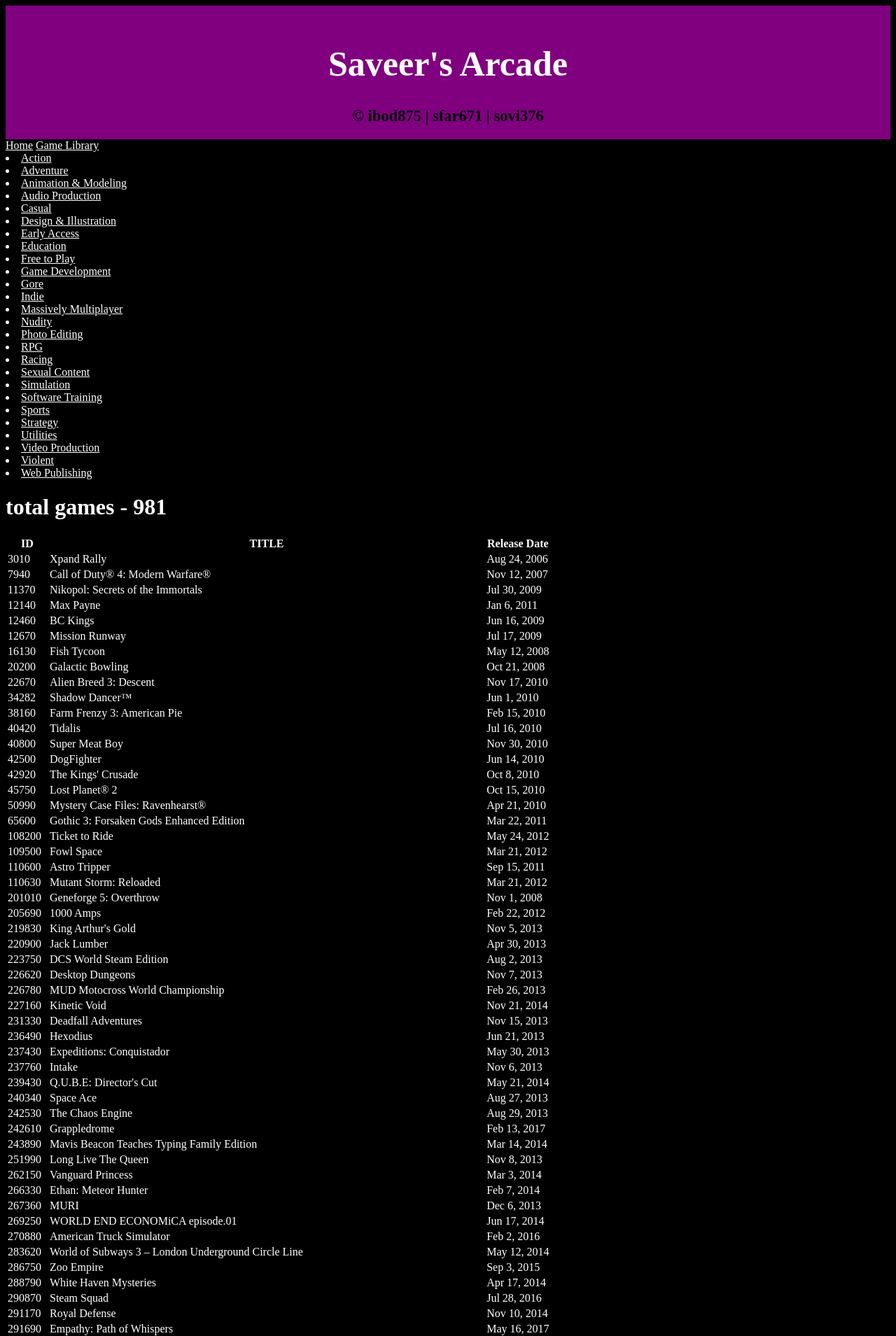
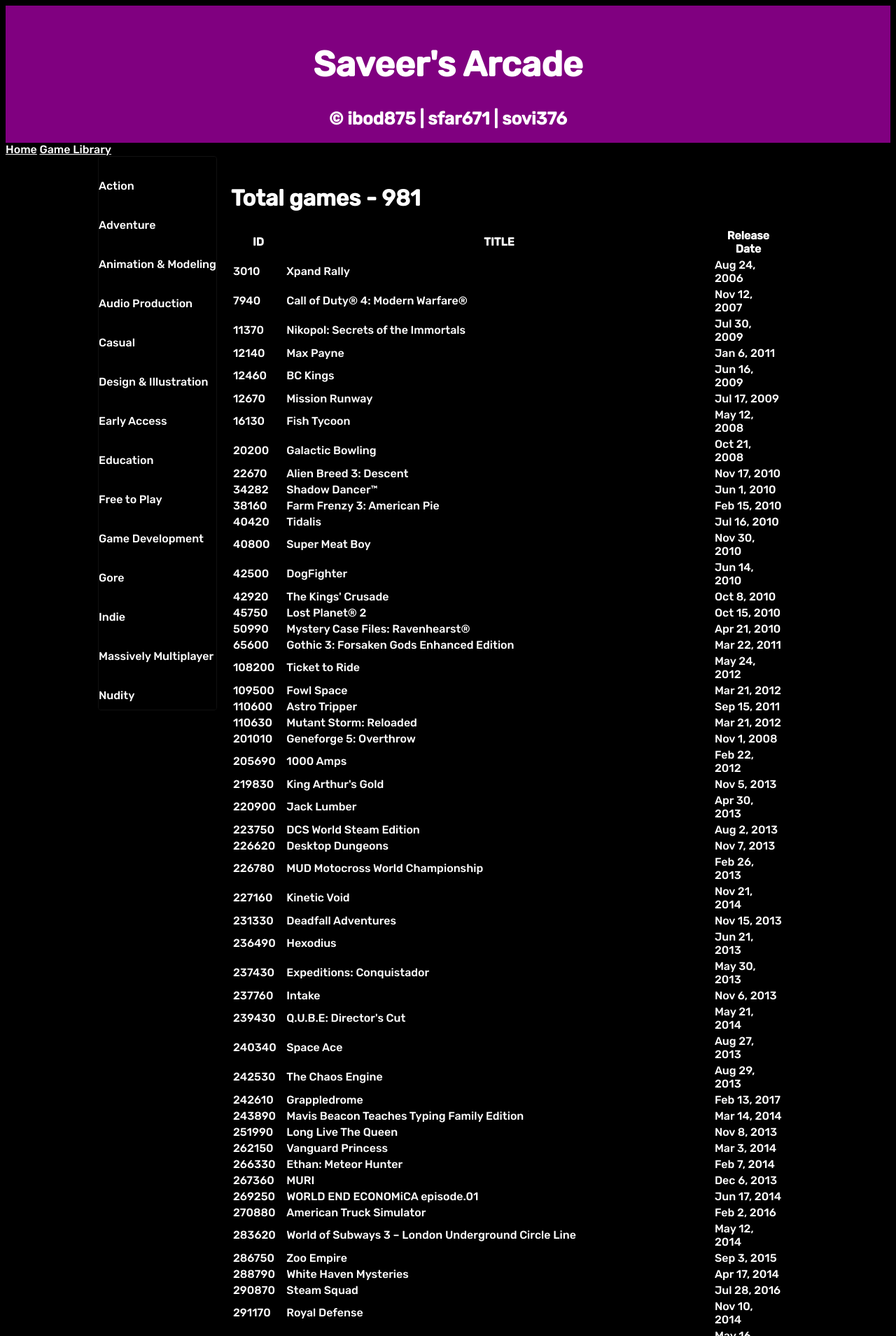
Before and after one commit to IsabelBody/Game-Library, a Flask app: page /library in a window 1280 px wide. Shown: the top 1909 px of the page at 70% size. Run offline with Flask 3, Linux system fonts and the light colour scheme; some libraries are stand-ins or nearby versions.

Commit message:
Formatted the sidebar, changed the font

```diff
--- a/games/static/css/main.css
+++ b/games/static/css/main.css
@@ -1,3 +1,9 @@
+@import url('https://fonts.googleapis.com/css2?family=Inter:wght@300&family=Rubik:wght@500&family=Urbanist&display=swap');
+
+* {
+   font-family: 'Rubik', sans-serif;
+}
+
 /* Override global styles for the header */
 .header-style {
     padding: 20px;
@@ -14,7 +20,7 @@
 
 /* Set the text color for .copyright div inside the header */
 .header-style .copyright {
-    color: black;
+    color: white;
 }
 
 /* Set the background color for the entire page (excluding header) */
@@ -22,21 +28,7 @@ body {
     background: black;
 }
 
-/* Set the text color for the entire page (excluding header) */
-body *:not(.header-style) {
-    color: white;
-}
 
-p *:not(.header-style) {
-    color: white;
-}
-
-/* ... */
-
-.copyright {
-  color: black;
-  font-size: 0.9em;
-}
 
 .description p i {
     font-family: 'Gill Sans';
@@ -49,3 +41,168 @@ p *:not(.header-style) {
 .description img {
         vertical-align: top;
     }
+
+
+/* Container for the two-column layout */
+.container {
+   display: flex; /* Use flexbox for the layout */
+   max-width: 1000px; /* Adjust the maximum width as needed */
+   margin: 0 auto; /* Center the container horizontally */
+}
+
+/* Main content area */
+.main {
+   flex: 2; /* Take up 2/3 of the available space */
+   padding: 20px; /* Add spacing around the main content */
+}
+@import url('https://fonts.googleapis.com/css2?family=Inter:wght@300&family=Rubik:wght@500&family=Urbanist&display=swap');
+
+* {
+   font-family: 'Rubik', sans-serif;
+   color: white; /* Set default text color to white */
+}
+
+/* Override global styles for the header */
+.header-style {
+    padding: 20px;
+    background: purple;
+    font-size: 25px;
+    font-weight: bold;
+    text-align: center;
+    color: black; /* Set header text color to black */
+}
+
+/* Set the text color for h1 element inside the header */
+.headings .h1 {
+    color: black; /* Set h1 text color to black */
+}
+
+/* Set the background color for the entire page (excluding header) */
+body {
+    background: black;
+}
+
+/* ... */
+@import url('https://fonts.googleapis.com/css2?family=Inter:wght@300&family=Rubik:wght@500&family=Urbanist&display=swap');
+
+* {
+   font-family: 'Rubik', sans-serif;
+   color: white; /* Set default text color to white */
+}
+
+/* Override global styles for the header */
+.header-style {
+    padding: 20px;
+    background: purple;
+    font-size: 25px;
+    font-weight: bold;
+    text-align: center;
+    color: black; /* Set header text color to black */
+}
+
+/* Set the text color for h1 element inside the header */
+.headings .h1 {
+    color: black; /* Set h1 text color to black */
+}
+
+
+/* Set the background color for the entire page (excluding header) */
+body {
+    background: black;
+}
+
+/* ... */
+
+/* Container for the two-column layout */
+.container {
+   display: flex; /* Use flexbox for the layout */
+   max-width: 1000px; /* Adjust the maximum width as needed */
+   margin: 0 auto; /* Center the container horizontally */
+}
+
+/* Main content area */
+.main {
+   flex: 2; /* Take up 2/3 of the available space */
+   padding: 20px; /* Add spacing around the main content */
+}
+
+/* Sidebar styles */
+/* Sidebar styles */
+.sidebar {
+   flex: 1; /* Take up 1/3 of the available space */
+   background: rgba(0, 0, 0, 0.75);
+   padding: 10px 0px 20px 0px;
+   border: 1px solid #111;
+   border-radius: 4px;
+   box-shadow: 0px 4px 5px rgba(0, 0, 0, 0.75);
+   position: sticky; /* Make the sidebar sticky */
+   top: 0; /* Stick to the top of the viewport */
+   max-height: calc(100vh - 40px); /* Adjust the max height as needed */
+   overflow-y: auto; /* Add vertical scroll if content exceeds max height */
+}
+
+
+/* Navigation list styles */
+.nav ul {
+   list-style: none;
+   padding: 0;
+}
+
+.nav li {
+   font-size: 16px;
+   font-weight: 300;
+   text-align: left; /* Align text to the left */
+   height: 40px;
+   line-height: 40px;
+   margin-top: 10px;
+   cursor: pointer;
+   line-height: 1.4;
+}
+
+.nav li a {
+   color: white; /* Set link text color to white */
+   text-decoration: none;
+   display: block;
+   transition: all 0.5s;
+   padding: 5px 0;
+}
+
+.nav li a:hover {
+   color: #ffb366; /* Set the color to very light orange */
+   font-weight: 600;
+}
+
+.nav li::after {
+   content: '';
+   position: absolute;
+   width: 80%;
+   bottom: 50%;
+   left: -100%;
+   transition-delay: all 0.5s;
+   transition: all 0.5s;
+}
+
+.nav li:hover::after,
+.nav li.hover::after {
+   left: 100%;
+}
+
+.nav li .text {
+   text-shadow: 0px -40px 0px rgba(255, 255, 255, 1);
+   transition: all 0.75s;
+   transform: translateY(100%) translateZ(0);
+   transition-delay: all 0.25s;
+}
+
+.nav li:hover .text,
+.nav li.hover .text {
+   text-shadow: 0px -40px 0px rgba(255, 255, 255, 0);
+   transform: translateY(0%) translateZ(0) scale(1.1);
+   font-weight: 600;
+}
+
+.page-container {
+    display: flex;
+    align-items: flex-start;
+    justify-content: space-between;
+}
--- a/games/templates/Sidebar.html
+++ b/games/templates/Sidebar.html
@@ -1,3 +1,14 @@
-{% for genre in given_genres %}
-            <li><a href="{{url_for('library_bp.games_by_genre', genre=genre.genre_name) }}">{{ genre.genre_name }}</a></li>
-        {% endfor %}
+<head>
+    <link rel="stylesheet" href="../static/css/main.css">
+</head>
+<div class="page-container">
+    <aside class="sidebar">
+        <nav class="nav">
+            {% for genre in given_genres %}
+            <ul>
+                <li><a href="{{url_for('library_bp.games_by_genre', genre=genre.genre_name) }}">{{ genre.genre_name }}</a></li>
+            </ul>
+            {% endfor %}
+        </nav>
+    </aside>
+</div>
--- a/games/templates/byGenre.html
+++ b/games/templates/byGenre.html
@@ -1,5 +1,7 @@
 {% extends 'layout.html' %} {% block content %}
 {% include 'Sidebar.html' %}
+
+<div class = "main">
 <head>
     <title>{{ title }}</title>
 </head>
@@ -22,4 +24,5 @@
         {% endif %}
     </div>
 </body>
+</div>
 {% endblock %}
--- a/games/templates/gameLibrary.html
+++ b/games/templates/gameLibrary.html
@@ -1,7 +1,8 @@
 
 {% extends 'layout.html' %} {% block content %}
 {% include 'Sidebar.html' %}
-<h1>total games - {{num_games}} </h1>
+<div class="main">
+  <h1>Total games - {{num_games}} </h1>
     <table>
       <thead>
         <tr>
@@ -28,6 +29,7 @@
 
       </tbody>
     </table>
+</div>
 
 
 {% endblock %}
```
Also changed, not shown: games/templates/home.html (line endings or trailing spaces).
